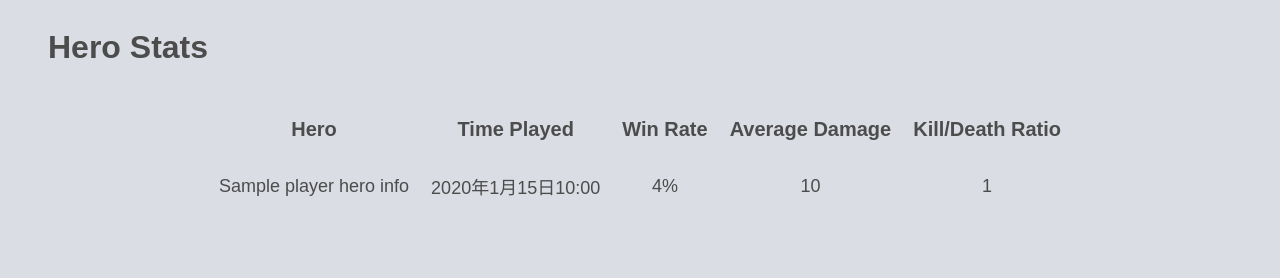
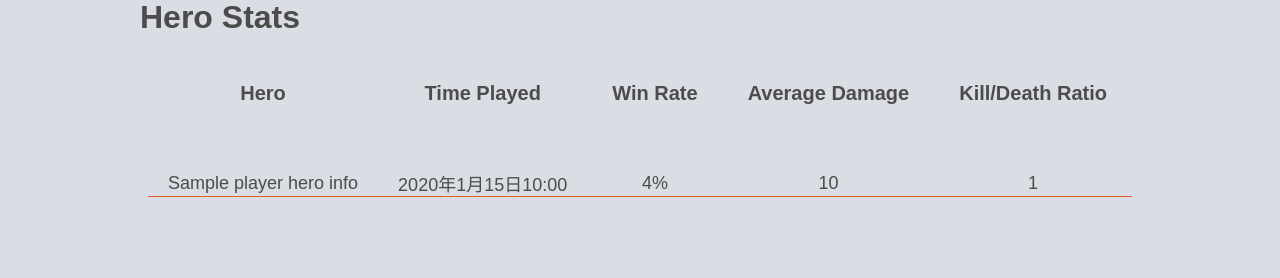
Before and after one commit to SakuraWada/road_map, a Django app: template overwin/templates/overwin/game_player_info.html in a window 1280 px wide. Shown: the part 759-1037 px from the top of the page. After the commit the page ends 956 px from the top, so only its background shows below. Run offline with Django 4.2, Linux system fonts and the light colour scheme; tables that the repository leaves empty hold one stand-in row (values such as "Sample post"); the template is opened without the code that fills it: values that come from a table or form of the project are taken from there, most other values are stand-ins (such as "Sample title", 1, 10 or a date in 2020); grey boxes marked "Sample" are stand-in pictures.

Commit message:
全画面時の配置調整

```diff
--- a/overwin/static/overwin/css/game_player_info_and_stats/game_player_info.css
+++ b/overwin/static/overwin/css/game_player_info_and_stats/game_player_info.css
@@ -1,3 +1,8 @@
+.content{
+    max-width: 1000px;
+    margin: 0 auto;
+}
+
 .logo-img{
     width: 150px;
     margin-bottom: 50px;
@@ -82,15 +87,17 @@
 
 .table{
     margin:0 auto;
-    border-spacing: 20px 30px;
+    /* border-spacing: 20px 30px; */
+    border-collapse: collapse;
     font-size: 18px;
 }
 
 .table th{
     font-size: 20px;
+    padding: 25px;
 }
 
-/* TODO:下線の表示 */
-.table tr{
-    border-bottom: 20px solid #E0612B;
+.table td{
+    border-bottom: 1px solid #E0612B;
+    padding: 40px 20px 0px 20px;
 }
--- a/overwin/templates/overwin/game_player_info.html
+++ b/overwin/templates/overwin/game_player_info.html
@@ -6,6 +6,7 @@
 {% endblock %}
 
 {% block content %}
+<div class="content">
 {% if player %}
     <div class="banner-area">
         <div class="player-avatar-area"><img class="player-avatar" src="{{ player_info.avatar }}" alt="Player Avatar"></div>
@@ -19,21 +20,21 @@
     <div class="player-rank-area">
         <img class="endorsement" src="{{ player_info.endorsement.frame }}" alt="Endorsement Frame">
         <div class="role-container">
-                <img class="role-icon" src="{{ player_info.tank_rank_cs.role_icon }}" alt="tank_cs_role_icon">
+            <img class="role-icon" src="{% static 'overwin/img/tank-icon.svg' %}" alt="tank_cs_role_icon">
             <div class="role-right-container">
                 <div><img class="rank-icon" src="{{ player_info.tank_rank_cs.rank_icon }}" alt="tank_cs_rank_icon"></div>
                 <div><img class="tier-icon" src="{{ player_info.tank_rank_cs.tier_icon }}" alt="tank_cs_tier_icon"></div>
             </div>
         </div>
         <div class="role-container">
-                <img class="role-icon" src="{{ player_info.damage_rank_cs.role_icon }}" alt="damage_cs_role_icon" >
+            <img class="role-icon" src="{% static 'overwin/img/damage-icon.svg' %}" alt="damage_cs_role_icon" >
             <div class="role-right-container">
                 <div><img class="rank-icon" src="{{ player_info.damage_rank_cs.rank_icon }}" alt="damage_cs_rank_icon"></div>
                 <div><img class="tier-icon" src="{{ player_info.damage_rank_cs.tier_icon }}" alt="damage_cs_tier_icon"></div>
             </div>
         </div>
         <div class="role-container">
-                <img class="role-icon" src="{{ player_info.support_rank_cs.role_icon }}" alt="support_cs_role-icon" >
+            <img class="role-icon" src="{% static 'overwin/img/support-icon.svg' %}" alt="support_cs_role-icon" >
             <div class="role-right-container">
                 <div><img class="rank-icon" src="{{ player_info.support_rank_cs.rank_icon }}" alt="support_cs_rank-icon"></div>
                 <div><img class="tier-icon" src="{{ player_info.support_rank_cs.tier_icon }}" alt="support_cs_tier-icon"></div>
@@ -73,4 +74,5 @@
 {% else %}
 <p>プレイヤーが見つかりませんでした</p>
 {% endif %}
+</div>
 {% endblock %}
```
Also changed, not shown: overwin/static/overwin/img/damage-icon.svg (added), overwin/static/overwin/img/support-icon.svg (added), overwin/static/overwin/img/tank-icon.svg (added). Lines whose indentation alone changed are shown as unchanged.
